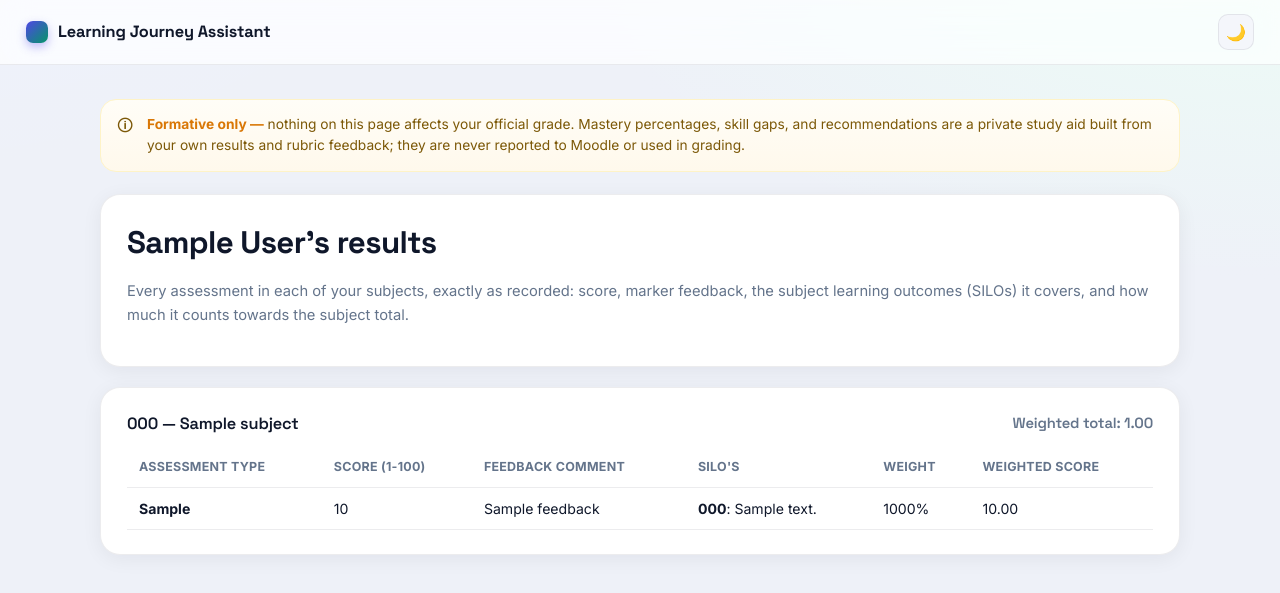
After one commit to Kartik0219/learning-journey-assistant, a Flask app: template src/deliver/templates/results.html in a window 1280 px wide. The commit adds this page. Shown: the top 593 px of the page. Run offline with Flask 3, Linux system fonts and the light colour scheme; the template is opened without the code that fills it: most values are stand-ins (such as "Sample title", 1, 10 or a date in 2020).

Commit message:
feat(deliver): student Results page with the workbook's own columns
A signed-in student now sees every assessment in each of their subjects
with Assessment Type, Score (1-100), Feedback Comment, SILO's, Weight and
Weighted Score, plus the subject's weighted total (matches the workbook's
Student Summary). Added to the top and bottom navigation.

- Loader carries Weight / Weighted Score through (tolerates a workbook
  without them); stored on AssessmentResult, None for the sample CSVs.
- get_student_results runs the same access and consent checks as the
  other student pages; the /app results API returns the two new fields.
- Tests: loader columns, page headings and values, login redirect, and a
  student refused another student's results.

Co-Authored-By: Claude Opus 5 <noreply@anthropic.com>

```diff
--- a/src/db/models.py
+++ b/src/db/models.py
@@ -189,6 +189,10 @@ class AssessmentResult(Base):
     # directly instead of guessing relevance from feedback wording. None
     # for the synthetic sample dataset, which has no such column.
     silo_tags_text: Mapped[str | None] = mapped_column(Text, default=None)
+    # Real dataset only: the assessment's share of the subject total (0-1)
+    # and score x weight, verbatim from the workbook. None for sample data.
+    weight: Mapped[float | None] = mapped_column(Float, default=None)
+    weighted_score: Mapped[float | None] = mapped_column(Float, default=None)
 
     assessment: Mapped[Assessment] = relationship(back_populates="results")
     student: Mapped[Student] = relationship(back_populates="results")
--- a/src/deliver/app.py
+++ b/src/deliver/app.py
@@ -54,7 +54,11 @@ from src.db.database import get_session
 from src.db.models import Student
 from src.deliver.ai_insight_api import get_ai_insight
 from src.deliver.coordinator_api import get_coordinator_report
-from src.deliver.dashboard_api import get_student_dashboard, get_student_resources
+from src.deliver.dashboard_api import (
+    get_student_dashboard,
+    get_student_resources,
+    get_student_results,
+)
 from src.deliver.review_api import ReviewError, get_review_queue, review_gap
 from src.deliver.spa_api import api as spa_api
 from src.estimate.mastery import record_engagement
@@ -260,6 +264,34 @@ def create_app() -> Flask:
                 current_student_id=target_student_id,
             )
 
+    @app.route("/results")
+    def results():
+        """Every assessment result the student has, grouped by subject, with
+        the workbook's own columns: type, score, feedback, SILOs, weight and
+        weighted score."""
+        if "role" not in session:
+            return redirect(url_for("login"))
+
+        with get_session() as db_session:
+            actor, students, target_student_id = _resolve_actor_and_target(db_session)
+            try:
+                data = get_student_results(db_session, actor, target_student_id)
+            except AuthorizationError:
+                abort(403)
+            except ConsentError:
+                return render_template(
+                    "no_consent.html", student_id=target_student_id, actor_role=actor.role.value
+                )
+
+            return render_template(
+                "results.html",
+                data=data,
+                actor_role=actor.role.value,
+                is_staff=actor.role != Role.STUDENT,
+                students=students,
+                current_student_id=target_student_id,
+            )
+
     @app.route("/resources")
     def resources():
         """App-build phase (mobile nav scope-out): Resources tab - browse
--- a/src/deliver/spa_api.py
+++ b/src/deliver/spa_api.py
@@ -112,6 +112,8 @@ def results(student_id: int):
                     "assessment": result.assessment.name,
                     "score": result.score,
                     "feedback": result.feedback_text,
+                    "weight": result.weight,
+                    "weighted_score": result.weighted_score,
                     "silo_codes": sorted(set(codes), key=lambda c: int(c[4:])),
                 }
             )
--- a/src/deliver/templates/base.html
+++ b/src/deliver/templates/base.html
@@ -366,6 +366,7 @@
     {% if session.get('role') %}
       <nav class="primary">
         <a href="{{ url_for('dashboard') }}" class="{{ 'active' if request.endpoint == 'dashboard' else '' }}">Dashboard</a>
+        <a href="{{ url_for('results') }}" class="{{ 'active' if request.endpoint == 'results' else '' }}">Results</a>
         <a href="{{ url_for('plan') }}" class="{{ 'active' if request.endpoint == 'plan' else '' }}">My Plan</a>
         <a href="{{ url_for('quizzes') }}" class="{{ 'active' if request.endpoint == 'quizzes' else '' }}">Quizzes</a>
         <a href="{{ url_for('resources') }}" class="{{ 'active' if request.endpoint == 'resources' else '' }}">Resources</a>
@@ -389,6 +390,7 @@
   {% if session.get('role') %}
     <nav class="bottom-nav">
       <a href="{{ url_for('dashboard') }}" class="{{ 'active' if request.endpoint == 'dashboard' else '' }}" {% if request.endpoint == 'dashboard' %}aria-current="page"{% endif %}>Dashboard</a>
+      <a href="{{ url_for('results') }}" class="{{ 'active' if request.endpoint == 'results' else '' }}" {% if request.endpoint == 'results' %}aria-current="page"{% endif %}>Results</a>
       <a href="{{ url_for('plan') }}" class="{{ 'active' if request.endpoint == 'plan' else '' }}" {% if request.endpoint == 'plan' %}aria-current="page"{% endif %}>Plan</a>
       <a href="{{ url_for('quizzes') }}" class="{{ 'active' if request.endpoint == 'quizzes' else '' }}" {% if request.endpoint == 'quizzes' %}aria-current="page"{% endif %}>Quizzes</a>
       <a href="{{ url_for('resources') }}" class="{{ 'active' if request.endpoint == 'resources' else '' }}" {% if request.endpoint == 'resources' %}aria-current="page"{% endif %}>Resources</a>
--- /dev/null
+++ b/src/deliver/templates/results.html
@@ -0,0 +1,67 @@
+{% extends "base.html" %}
+{% block title %}Results — {{ data.student.display_name }}{% endblock %}
+{% block content %}
+
+  {% include "_disclaimer.html" %}
+  {% include "_staff_switcher.html" %}
+
+  <div class="card">
+    <h1>{{ data.student.display_name }}'s results</h1>
+    <p class="muted">Every assessment in each of your subjects, exactly as recorded: score, marker feedback, the subject learning outcomes (SILOs) it covers, and how much it counts towards the subject total.</p>
+  </div>
+
+  {% if data.subjects %}
+    {% for subject in data.subjects %}
+      <div class="card">
+        <h2 style="display:flex; justify-content:space-between; gap:12px; flex-wrap:wrap;">
+          <span>{{ subject.code }}{% if subject.name and subject.name != subject.code %} — {{ subject.name }}{% endif %}</span>
+          {% if subject.total_weighted_score is not none %}
+            <span class="muted" style="font-weight:600;">Weighted total: {{ '%.2f'|format(subject.total_weighted_score) }}</span>
+          {% endif %}
+        </h2>
+        <div style="overflow-x:auto;">
+          <table class="results-table">
+            <thead>
+              <tr>
+                <th>Assessment Type</th>
+                <th>Score (1-100)</th>
+                <th>Feedback Comment</th>
+                <th>SILO's</th>
+                <th>Weight</th>
+                <th>Weighted Score</th>
+              </tr>
+            </thead>
+            <tbody>
+              {% for a in subject.assessments %}
+                <tr>
+                  <td><strong>{{ a.assessment_type }}</strong></td>
+                  <td>{{ '%g'|format(a.score) if a.score is not none else '—' }}</td>
+                  <td>{{ a.feedback or '—' }}</td>
+                  <td>
+                    {% for code, description in a.silos %}
+                      <div><strong>{{ code }}</strong>{% if description %}: {{ description }}{% endif %}</div>
+                    {% else %}—{% endfor %}
+                  </td>
+                  <td>{{ '%.0f%%'|format(a.weight * 100) if a.weight is not none else '—' }}</td>
+                  <td>{{ '%.2f'|format(a.weighted_score) if a.weighted_score is not none else '—' }}</td>
+                </tr>
+              {% endfor %}
+            </tbody>
+          </table>
+        </div>
+      </div>
+    {% endfor %}
+  {% else %}
+    <div class="card">
+      <p class="muted">No assessment results recorded yet.</p>
+    </div>
+  {% endif %}
+
+  <style>
+    .results-table { width: 100%; border-collapse: collapse; font-size: 0.88rem; min-width: 760px; }
+    .results-table th, .results-table td { text-align: left; vertical-align: top; padding: 10px 12px; border-bottom: 1px solid var(--border, #e5e7eb); }
+    .results-table th { font-weight: 700; white-space: nowrap; color: var(--muted, #6b7280); font-size: 0.78rem; text-transform: uppercase; letter-spacing: 0.02em; }
+    .results-table td:nth-child(2), .results-table td:nth-child(5), .results-table td:nth-child(6) { white-space: nowrap; }
+  </style>
+
+{% endblock %}
--- a/src/parse/cleaners.py
+++ b/src/parse/cleaners.py
@@ -177,6 +177,8 @@ def upsert_assessment_result(session: Session, record: AssessmentResultRecord) -
         # IOG-33: carry the real dataset's explicit SILO tags through on
         # re-import too, not just on first insert.
         existing.silo_tags_text = record.silo_tags_text
+        existing.weight = record.weight
+        existing.weighted_score = record.weighted_score
         return existing
 
     result = AssessmentResult(
@@ -185,6 +187,8 @@ def upsert_assessment_result(session: Session, record: AssessmentResultRecord) -
         score=record.score,
         feedback_text=record.feedback_text,
         silo_tags_text=record.silo_tags_text,
+        weight=record.weight,
+        weighted_score=record.weighted_score,
     )
     session.add(result)
     session.flush()
--- a/src/parse/schema_validation.py
+++ b/src/parse/schema_validation.py
@@ -81,6 +81,11 @@ class AssessmentResultRecord(BaseModel):
     # extraction (src.model.silo_mapping) falls back to its older
     # feedback-text heuristic whenever this is absent.
     silo_tags_text: str | None = None
+    # The real workbook's "Weight" (share of the subject total, 0-1) and
+    # "Weighted Score" (score x weight) columns, shown as-is on the
+    # student's Results page. Absent from the sample CSVs.
+    weight: float | None = Field(default=None, ge=0, le=1)
+    weighted_score: float | None = Field(default=None, ge=0, le=100)
 
     @field_validator("subject_code", "student_number")
     @classmethod
```
Also changed, not shown: src/connect/excel_loader.py (+6 -1 lines), src/deliver/dashboard_api.py (+42 -0 lines), tests/test_connect_excel_loader.py (+17 -0 lines), tests/test_deliver_app.py (+60 -0 lines).
